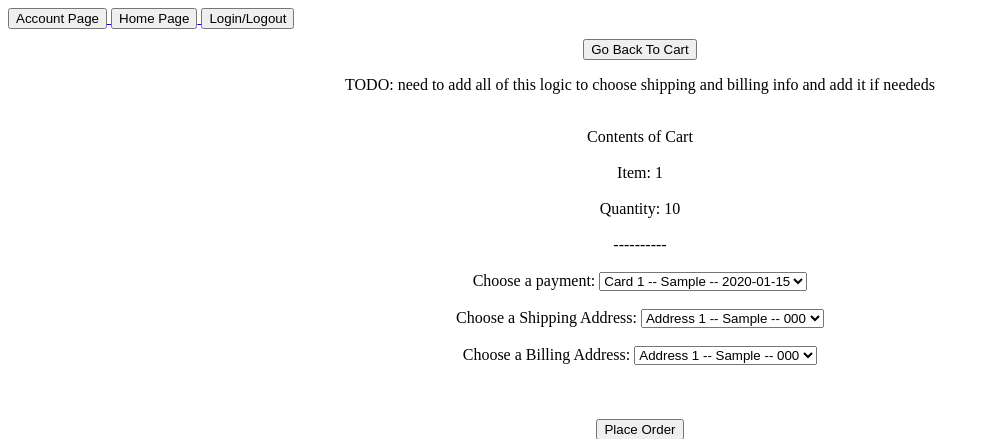
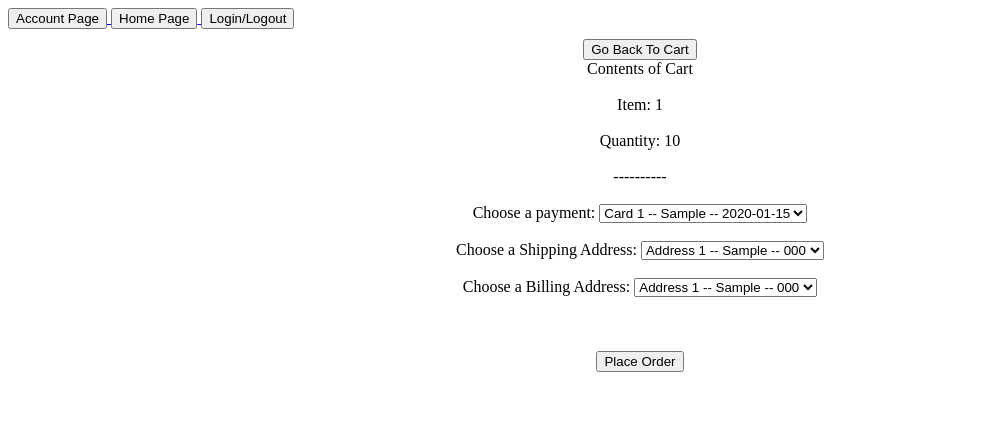
Before and after one commit to Miniter-L-SCSU/CSC335, a PHP site: page /checkout.php in a window 1280 px wide. Shown: the top 439 px of the page, without its empty margins (0-990 px from the left). Run offline with PHP 8.4, Linux system fonts and the light colour scheme; the visitor is signed in with stand-in values (Sample User, id 1); tables that the repository leaves empty hold one stand-in row (values such as "Sample post").

Commit message:
forgot to save a file

```diff
--- a/html/checkout.php
+++ b/html/checkout.php
@@ -23,8 +23,6 @@
                 <button>Go Back To Cart</button>
             </a>
 
-            <p> TODO: need to add all of this logic to choose shipping and billing info and add it if neededs  </p>
-            <!-- todo add all of this logic -->
             <?php
                 include './connect_to_db.php';
 
```
